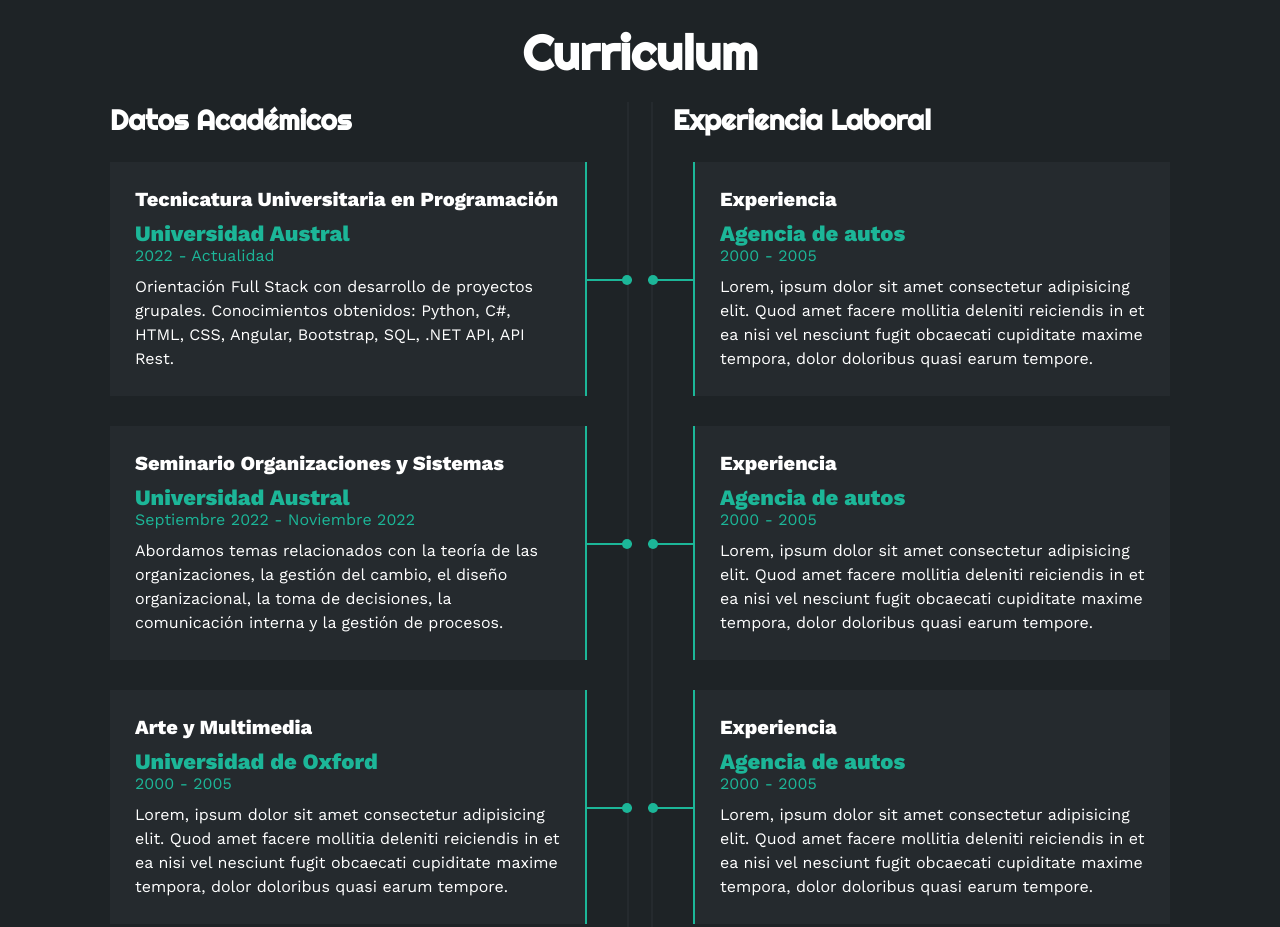
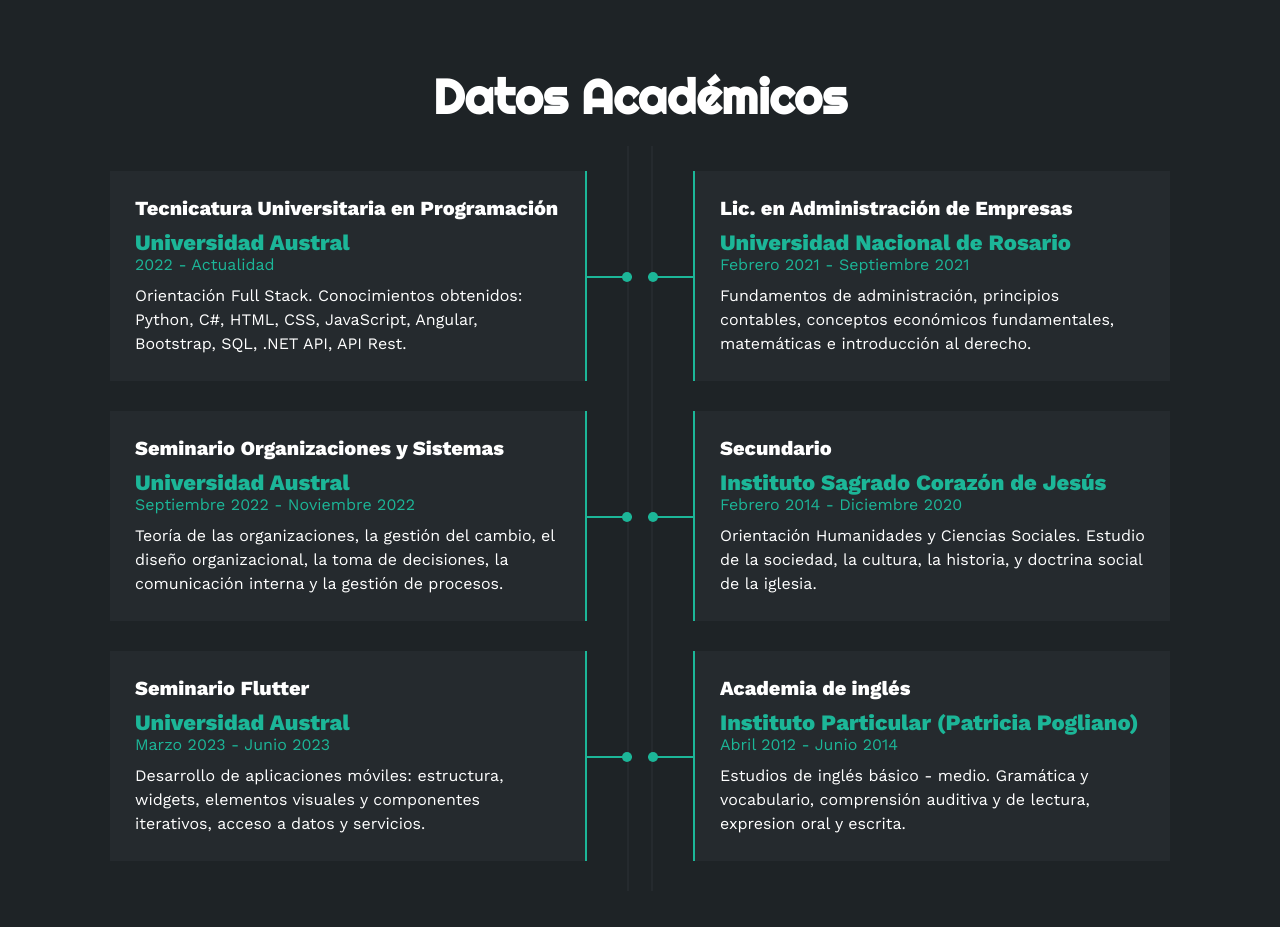
Before and after one commit to batufantin02/Portfolio-Web, a plain HTML site: page index.html in a window 1280 px wide. Shown: the part 1449-2376 px from the top of the page. Drawn offline with nearby package versions, Linux system fonts and the light colour scheme.

Commit message:
Actualización de datos académicos

```diff
--- a/index.html
+++ b/index.html
@@ -49,7 +49,9 @@
     <section id="sobremi" class="sobremi">
         <div class="contenido-seccion">
             <h2>Sobre Mi</h2>
-            <p><span>Hola, soy Baltazar Fantin</span>Lorem ipsum dolor sit amet consectetur adipisicing elit. Aut eaque animi in deserunt maiores ex modi necessitatibus autem exercitationem magnam impedit vero nesciunt aliquam sed sequi, accusantium officia recusandae repellendus.</p>
+            <p><span>Hola, soy Baltazar Fantin</span> nacido en Camilo Aldao, Córdoba, en 2022 decidí mudarme a Rosario en busca de nuevos desafíos y desarrollarme como profesional en el área de programación.
+            Me considero una persona responsable y organizada, que toma la inicitativa y que le gusta liderar. Disfruto de trabajar en equipo y me adapto con rapidez. Actualmente estoy enfocado en mi crecimiento profesional en el desarrollo Web, principalmente con Front-End.
+            Busco un puesto desafiante para sumar experiencia y conocimientos.</p>
             <div class="fila">
                 <!-- datos personales -->
                 <div class="col">
@@ -126,17 +128,17 @@
     <!--SECCION CURRICULUM -->
     <section id="curriculum" class="curriculum">
         <div class="contenido-seccion">
-            <h2>Curriculum</h2>
+            <h2>Datos Académicos</h2>
             <div class="fila">
                 <!--ITEMS IZQUIERDA-->
                 <div class="col izquierda">
-                    <h3>Datos Académicos</h3>
+                    <h3></h3>
                     <div class="item izq">
                         <h4>Tecnicatura Universitaria en Programación</h4>
                         <span class="casa">Universidad Austral</span>
                         <span class="fecha">2022 - Actualidad</span>
-                        <p>Orientación Full Stack con desarrollo de proyectos grupales.
-                            Conocimientos obtenidos: Python, C#, HTML, CSS, Angular, Bootstrap, SQL, .NET API, API Rest.</p>
+                        <p>Orientación Full Stack.
+                            Conocimientos obtenidos: Python, C#, HTML, CSS, JavaScript, Angular, Bootstrap, SQL, .NET API, API Rest.</p>
                         <div class="conectori">
                             <div class="circuloi"></div>
                         </div>
@@ -145,17 +147,18 @@
                         <h4>Seminario Organizaciones y Sistemas</h4>
                         <span class="casa">Universidad Austral</span>
                         <span class="fecha">Septiembre 2022 - Noviembre 2022</span>
-                        <p>Abordamos temas relacionados con la teoría de las organizaciones, la gestión del cambio, el diseño organizacional,
+                        <p>Teoría de las organizaciones, la gestión del cambio, el diseño organizacional,
                             la toma de decisiones, la comunicación interna y la gestión de procesos.</p>
                         <div class="conectori">
                             <div class="circuloi"></div>
                         </div>
                     </div>
                     <div class="item izq">
-                        <h4>Arte y Multimedia</h4>
-                        <span class="casa">Universidad de Oxford</span>
-                        <span class="fecha">2000 - 2005</span>
-                        <p>Lorem, ipsum dolor sit amet consectetur adipisicing elit. Quod amet facere mollitia deleniti reiciendis in et ea nisi vel nesciunt fugit obcaecati cupiditate maxime tempora, dolor doloribus quasi earum tempore.</p>
+                        <h4>Seminario Flutter</h4>
+                        <span class="casa">Universidad Austral</span>
+                        <span class="fecha">Marzo 2023 - Junio 2023</span>
+                        <p>Desarrollo de aplicaciones móviles: estructura, widgets, elementos visuales
+                             y componentes iterativos, acceso a datos y servicios.</p>
                         <div class="conectori">
                             <div class="circuloi"></div>
                         </div>
@@ -163,30 +166,35 @@
                 </div>
                 <!--ITEM DERECHA-->
                 <div class="col derecha">
-                    <h3>Experiencia Laboral</h3>
+                    <h3></h3>
                     <div class="item der">
-                        <h4>Experiencia</h4>
-                        <span class="casa">Agencia de autos</span>
-                        <span class="fecha">2000 - 2005</span>
-                        <p>Lorem, ipsum dolor sit amet consectetur adipisicing elit. Quod amet facere mollitia deleniti reiciendis in et ea nisi vel nesciunt fugit obcaecati cupiditate maxime tempora, dolor doloribus quasi earum tempore.</p>
+                        <h4>Lic. en Administración de Empresas</h4>
+                        <span class="casa">Universidad Nacional de Rosario</span>
+                        <span class="fecha">Febrero 2021 - Septiembre 2021</span>
+                        <p>Fundamentos de administración, principios contables, conceptos
+                            económicos fundamentales, matemáticas e introducción al derecho.</p>
                         <div class="conectord">
                             <div class="circulod"></div>
                         </div>
                     </div>
                     <div class="item der">
-                        <h4>Experiencia</h4>
-                        <span class="casa">Agencia de autos</span>
-                        <span class="fecha">2000 - 2005</span>
-                        <p>Lorem, ipsum dolor sit amet consectetur adipisicing elit. Quod amet facere mollitia deleniti reiciendis in et ea nisi vel nesciunt fugit obcaecati cupiditate maxime tempora, dolor doloribus quasi earum tempore.</p>
+                        <h4>Secundario</h4>
+                        <span class="casa">Instituto Sagrado Corazón de Jesús</span>
+                        <span class="fecha">Febrero 2014 - Diciembre 2020</span>
+                        <p>Orientación Humanidades y Ciencias Sociales. Estudio de la sociedad, la cultura,
+                            la historia, y doctrina social de la iglesia.
+                        </p>
                         <div class="conectord">
                             <div class="circulod"></div>
                         </div>
                     </div>
                     <div class="item der">
-                        <h4>Experiencia</h4>
-                        <span class="casa">Agencia de autos</span>
-                        <span class="fecha">2000 - 2005</span>
-                        <p>Lorem, ipsum dolor sit amet consectetur adipisicing elit. Quod amet facere mollitia deleniti reiciendis in et ea nisi vel nesciunt fugit obcaecati cupiditate maxime tempora, dolor doloribus quasi earum tempore.</p>
+                        <h4>Academia de inglés</h4>
+                        <span class="casa">Instituto Particular (Patricia Pogliano)</span>
+                        <span class="fecha">Abril 2012 - Junio 2014</span>
+                        <p>Estudios de inglés básico - medio. Gramática y vocabulario, comprensión auditiva y de lectura,
+                            expresion oral y escrita.
+                        </p>
                         <div class="conectord">
                             <div class="circulod"></div>
                         </div>
```
